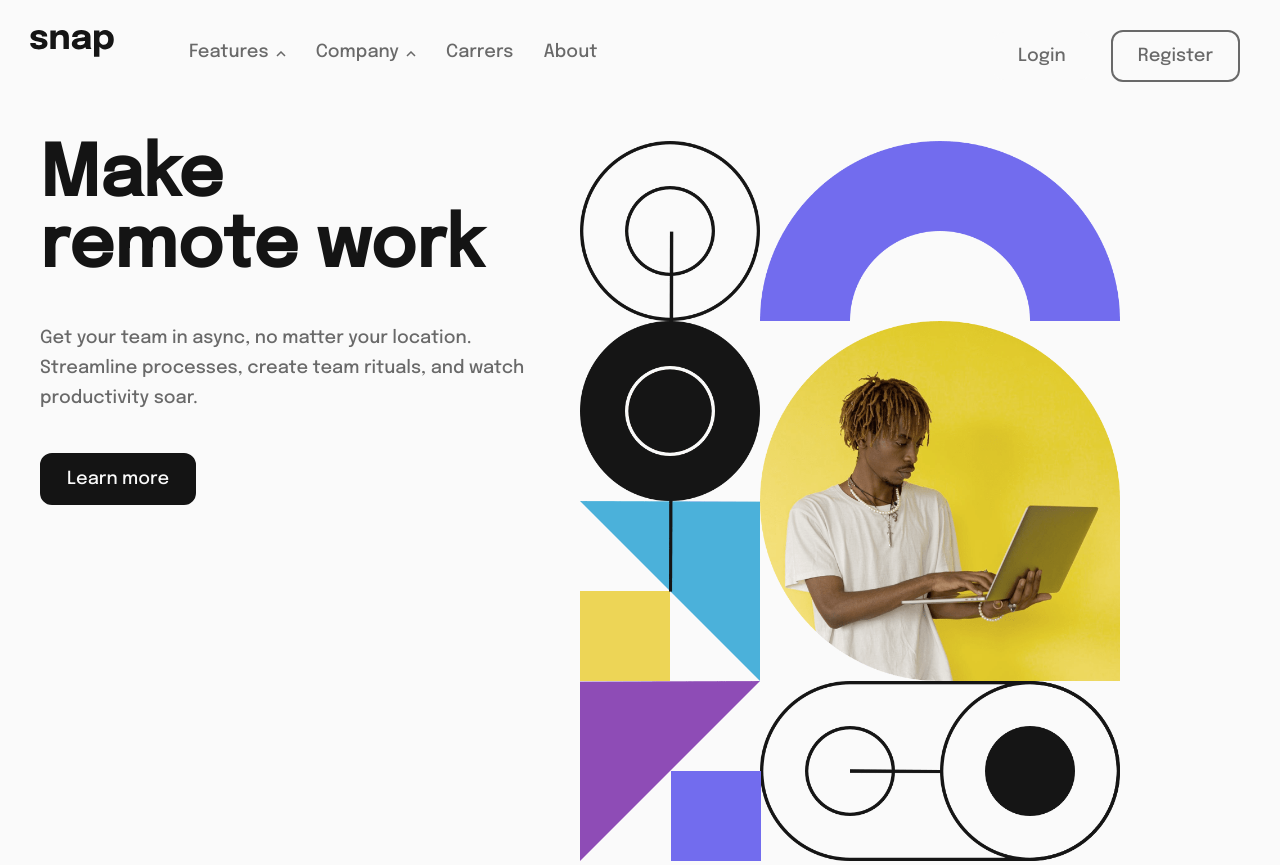
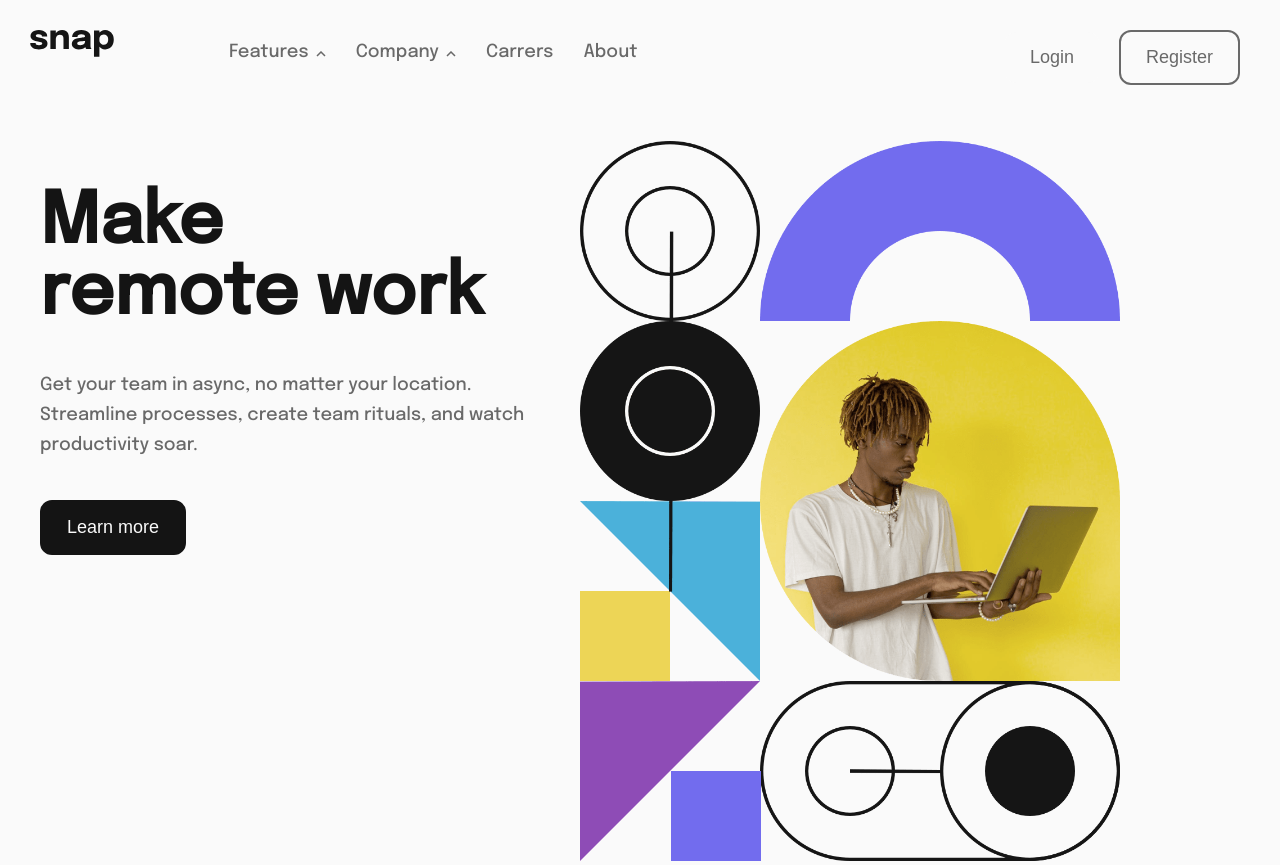
Before and after one commit to winstein27/Intro-section-with-dropdown-navigation---Challenge, a React (Create React App) app: page / in a window 1280 px wide. Built offline with nearby package versions, Linux system fonts and the light colour scheme.

Commit message:
Refactoring header

```diff
--- a/src/components/Header/Header.module.css
+++ b/src/components/Header/Header.module.css
@@ -1,3 +1,8 @@
+.logo {
+  margin: 30px;
+  display: inline-block;
+}
+
 .header-btns {
   float: right;
   padding: 30px;
--- a/src/components/Header/Header.tsx
+++ b/src/components/Header/Header.tsx
@@ -1,15 +1,19 @@
 import React from 'react';
+
+import classes from './Header.module.css';
 
 import Button from '../UI/Button';
 import Navbar from './Navbar';
 
-import classes from './Header.module.css';
+import { ReactComponent as Logo } from '../../images/logo.svg';
 
 const Header = () => {
   return (
     <header>
+      <div className={classes.logo}>
+        <Logo title="snap logo" width={84} height={27} />
+      </div>
       <Navbar />
-
       <div className={classes['header-btns']}>
         <Button>Login</Button>
         <Button variant={'outlined'}>Register</Button>
--- a/src/components/Header/Navbar.module.css
+++ b/src/components/Header/Navbar.module.css
@@ -1,11 +1,9 @@
-.bar {
+.navbar {
   display: inline-block;
-  list-style-type: none;
-  height: auto;
 }
 
-.logo {
-  margin: 30px;
+.navbar li {
+  list-style-type: none;
   display: inline-block;
 }
 
--- a/src/components/Header/Navbar.tsx
+++ b/src/components/Header/Navbar.tsx
@@ -10,8 +10,6 @@ import { ReactComponent as TodoIcon } from '../../images/icon-todo.svg';
 import { ReactComponent as CalendarIcon } from '../../images/icon-calendar.svg';
 import { ReactComponent as RemindersIcon } from '../../images/icon-reminders.svg';
 import { ReactComponent as PlanningIcon } from '../../images/icon-planning.svg';
-
-import { ReactComponent as Logo } from '../../images/logo.svg';
 
 const featureMenu = [
   { icon: <TodoIcon />, text: 'Todo List' },
@@ -31,11 +29,9 @@ const Navbar = () => {
   const [isMenuCompanyOpen, setIsMenuCompanyOpen] = useState(false);
 
   return (
-    <nav className={classes.bar}>
-      <div className={classes.logo}>
-        <Logo title="snap logo" width={84} height={27} />
-      </div>
-      <div className={classes.menu}>
+    <nav className={classes.navbar}>
+      <ul className={classes.menu}>
+        <li>
           <a href="!#" onMouseOver={() => setIsMenuFeaturesOpen(true)}>
             Features
             {!isMenuFeaturesOpen ? <ArrowUp /> : <ArrowDown />}
@@ -46,7 +42,8 @@ const Navbar = () => {
               />
             )}
           </a>
-
+        </li>
+        <li>
           <a href="!#" onMouseEnter={() => setIsMenuCompanyOpen(true)}>
             Company
             {!isMenuCompanyOpen ? <ArrowUp /> : <ArrowDown />}
@@ -57,10 +54,14 @@ const Navbar = () => {
               />
             )}
           </a>
-
+        </li>
+        <li>
           <a href="!#">Carrers</a>
+        </li>
+        <li>
           <a href="!#">About</a>
-      </div>
+        </li>
+      </ul>
     </nav>
   );
 };
--- a/src/components/UI/Menu.module.css
+++ b/src/components/UI/Menu.module.css
@@ -5,6 +5,7 @@
   padding: 10px;
   margin-top: 20px;
   border-radius: 8px;
+  background: hsl(0, 0%, 98%);
 }
 
 .menu a {
--- a/src/index.css
+++ b/src/index.css
@@ -2,6 +2,9 @@
 
 * {
   box-sizing: border-box;
+}
+
+body {
   font-family: 'Epilogue', system-ui, sans-serif;
   margin: 0;
   background: hsl(0, 0%, 98%);
```
Lines whose indentation alone changed are shown as unchanged.
